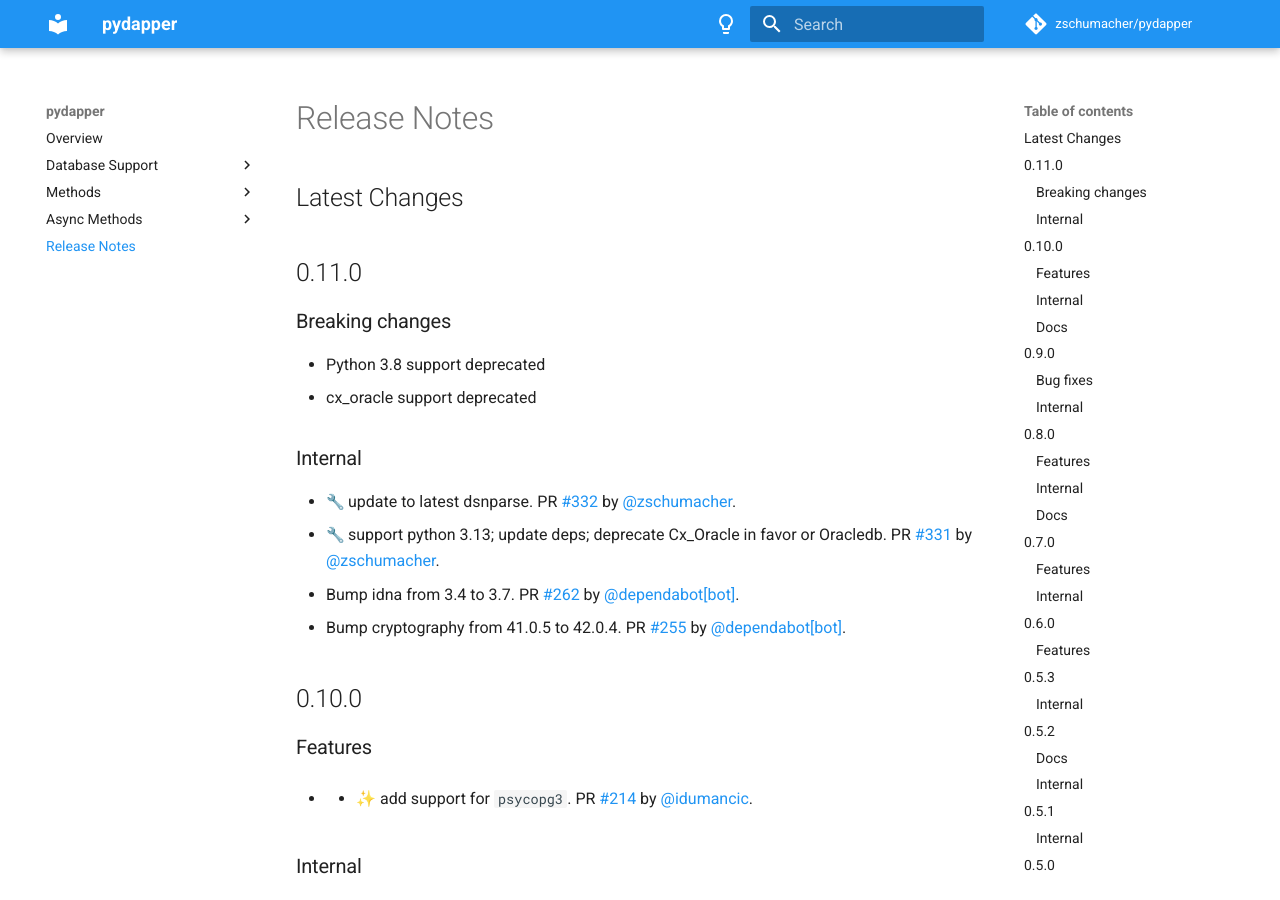
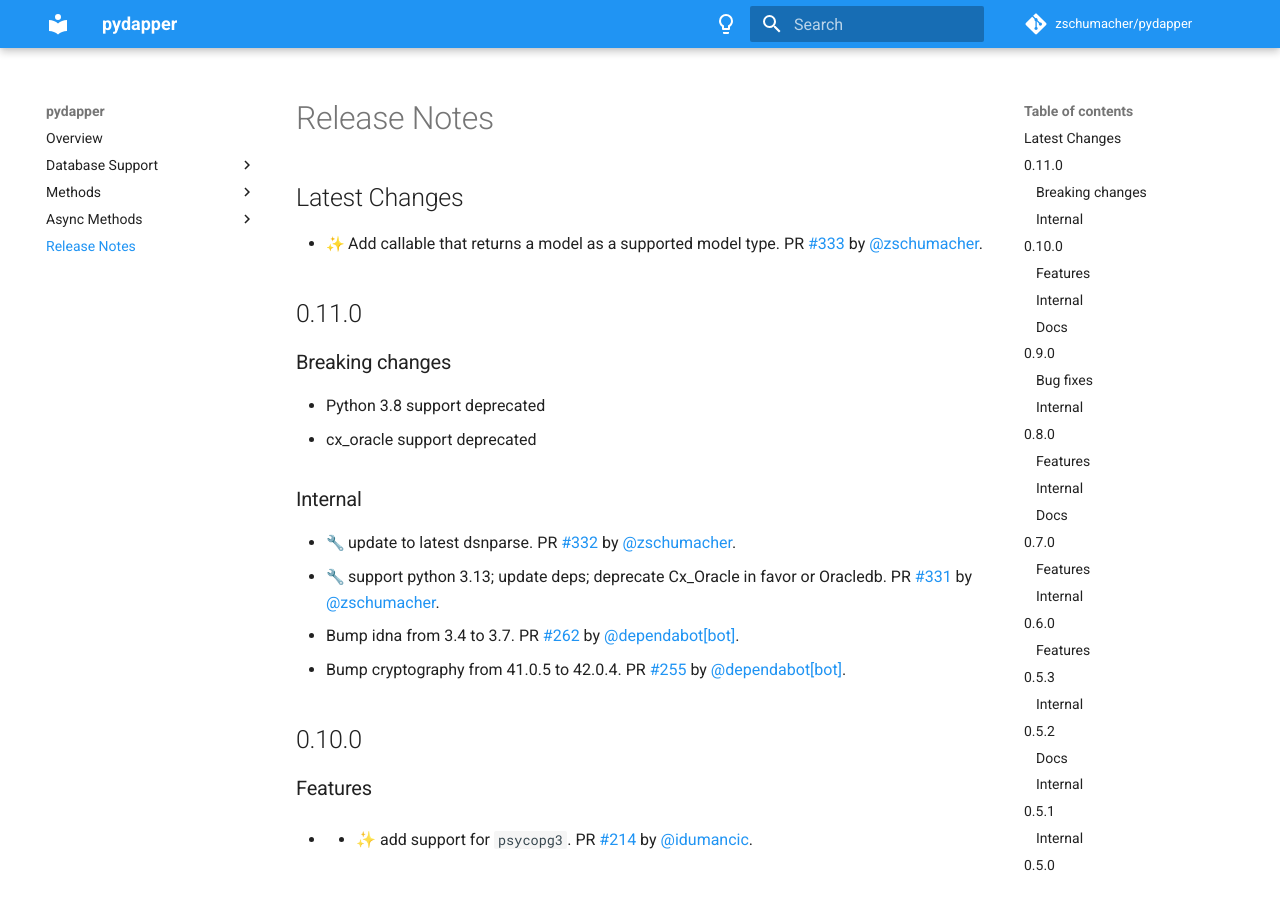
Before and after one commit to zschumacher/pydapper, an MkDocs documentation site: the page built from docs/release_notes.md, in a window 1280 px wide and 900 px high. Built offline with MkDocs 1.6.1 and Material for MkDocs 9.7.7, drawn with Linux system fonts in a browser that asks for light colours; emoji names are drawn with the system emoji font; comment, search, counter and statistics services are not loaded.

Commit message:
📝 Update release notes

```diff
--- a/docs/release_notes.md
+++ b/docs/release_notes.md
@@ -1,5 +1,6 @@
 ## Latest Changes
 
+* :sparkles: Add callable that returns a model as a supported model type. PR [#333](https://github.com/zschumacher/pydapper/pull/333) by [@zschumacher](https://github.com/zschumacher).
 ## 0.11.0
 ### Breaking changes
 * Python 3.8 support deprecated
```
